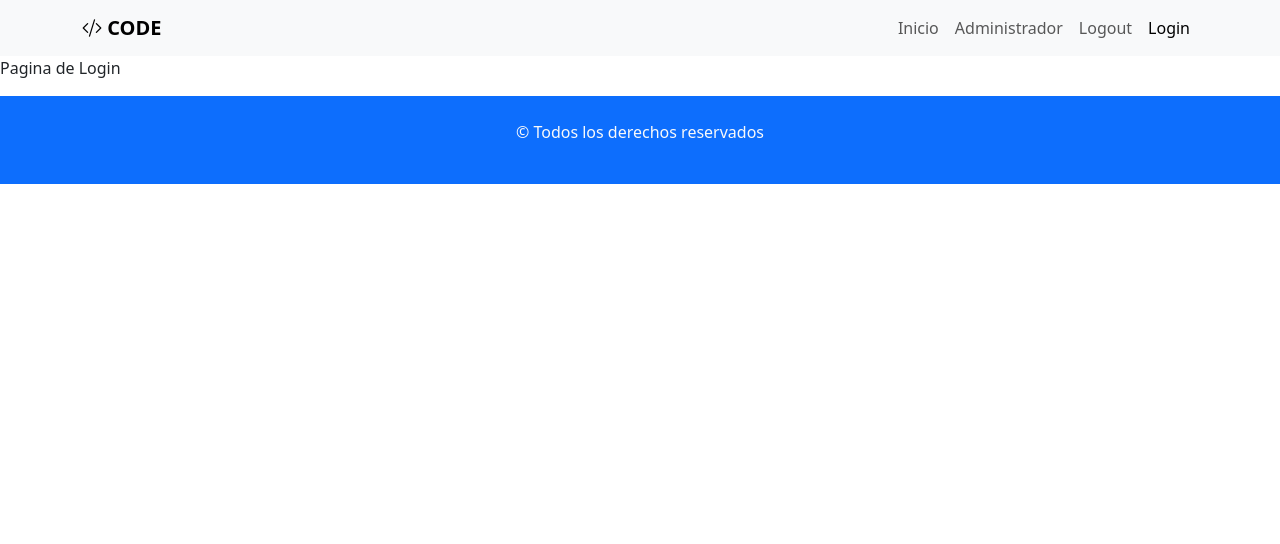
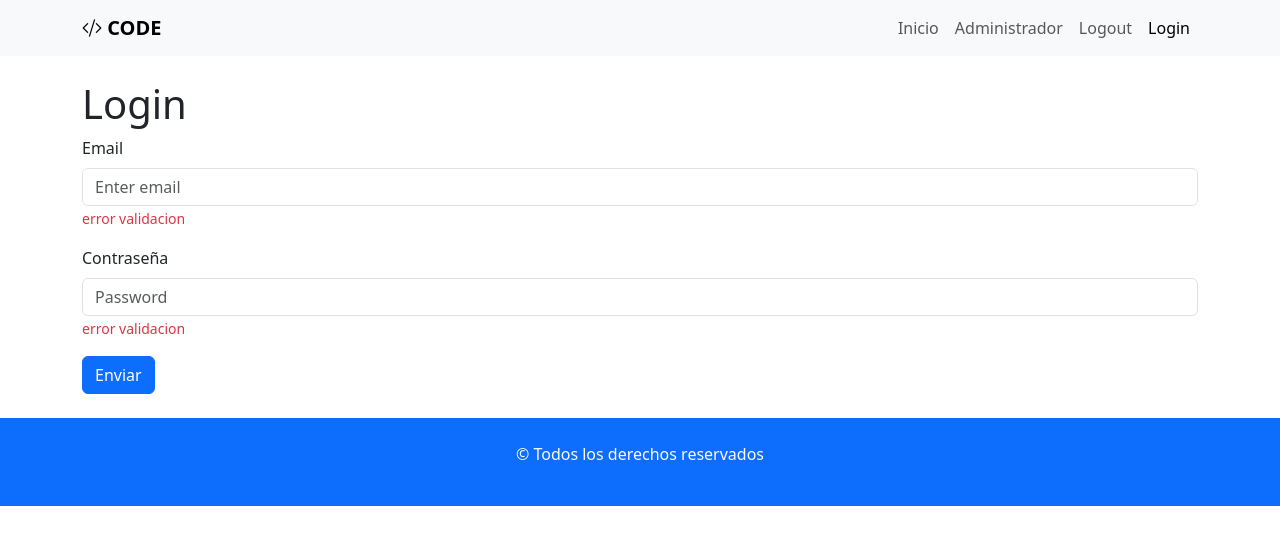
Before and after one commit to Molina-MarcosLautaro/16-catalogoServicios, a React (Vite) app: page /login in a window 1280 px wide. Shown: the top 544 px of the page. Built offline with nearby package versions, Linux system fonts and the light colour scheme.

Commit message:
agregamos el maquetado del componente Inicio y CardServicio

```diff
--- a/src/components/pages/Inicio.jsx
+++ b/src/components/pages/Inicio.jsx
@@ -1,11 +1,15 @@
-import React from 'react';
+import { Row } from "react-bootstrap";
+import CardServicio from "../services/CardServicio";
 
 const Inicio = () => {
-    return (
-        <div>
-            <p>Pagina principal</p>
-        </div>
-    );
+  return (
+    <main className="container my-4">
+      <h1>Catalogo de servicios</h1>
+      <Row xs={1} md={3} lg={4} className="g-4">
+        <CardServicio></CardServicio>
+      </Row>
+    </main>
+  );
 };
 
 export default Inicio;
--- a/src/components/pages/Login.jsx
+++ b/src/components/pages/Login.jsx
@@ -1,11 +1,28 @@
-import React from 'react';
+import Button from "react-bootstrap/Button";
+import Form from "react-bootstrap/Form";
 
 const Login = () => {
-    return (
-        <div>
-            <p>Pagina de Login</p>
-        </div>
-    );
+  return (
+    <main className="container my-4">
+      <h1>Login</h1>
+      <Form>
+        <Form.Group className="mb-3" controlId="formBasicEmail">
+          <Form.Label>Email</Form.Label>
+          <Form.Control type="email" placeholder="Enter email" />
+          <Form.Text className="text-danger">error validacion</Form.Text>
+        </Form.Group>
+
+        <Form.Group className="mb-3" controlId="formBasicPassword">
+          <Form.Label>Contraseña</Form.Label>
+          <Form.Control type="password" placeholder="Password" />
+          <Form.Text className="text-danger">error validacion</Form.Text>
+        </Form.Group>
+        <Button variant="primary" type="submit">
+          Enviar
+        </Button>
+      </Form>
+    </main>
+  );
 };
 
 export default Login;
--- a/src/components/services/CardServicio.jsx
+++ b/src/components/services/CardServicio.jsx
@@ -1,11 +1,25 @@
-import React from 'react';
+import { Button, Card, Col } from "react-bootstrap";
 
 const CardServicio = () => {
-    return (
-        <div>
-            <p>Tarjeta de servicios</p>
-        </div>
-    );
+  return (
+    <Col>
+      <Card>
+        <Card.Img
+          variant="top"
+          src="https://images.pexels.com/photos/230544/pexels-photo-230544.jpeg"
+        />
+        <Card.Body>
+          <Card.Title>Sitio Web Institucional (5-7 Páginas)</Card.Title>
+          <Card.Text>
+            Web profesional *responsive* con secciones clave: Inicio, Servicios,
+            Quiénes Somos, Contacto y Blog (sin funcionalidad de publicación).
+          </Card.Text>
+          <Card.Text>Precio: $300000</Card.Text>
+          <Button variant="primary">Ver detalle</Button>
+        </Card.Body>
+      </Card>
+    </Col>
+  );
 };
 
 export default CardServicio;
```
